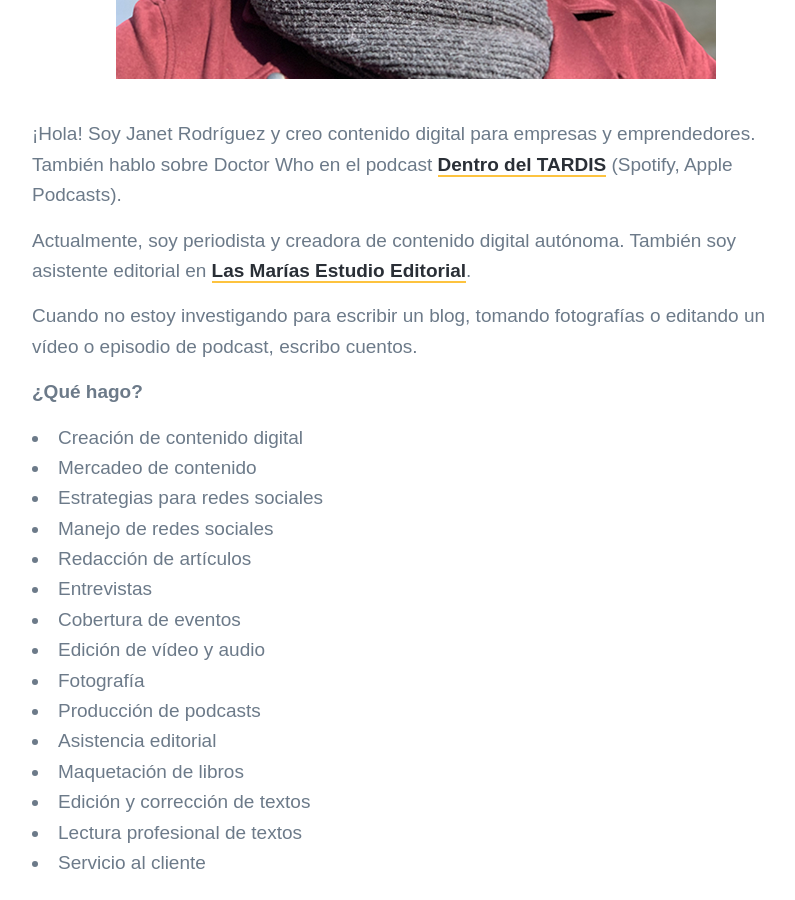
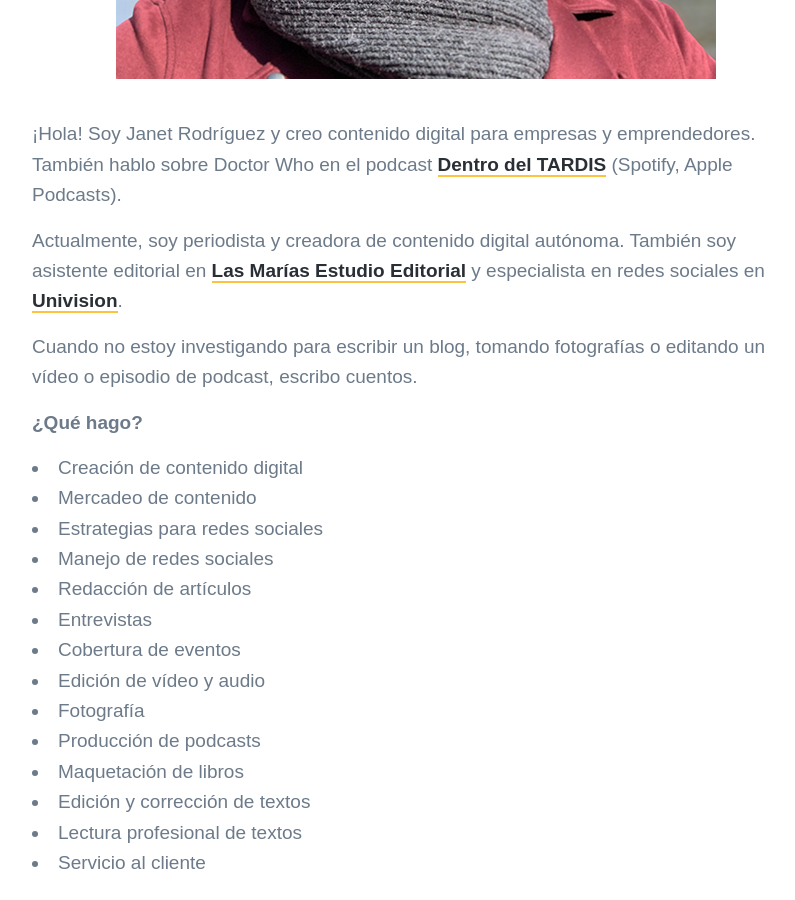
Before and after one commit to rgjanet/rgjanet.github.io, a Jekyll site: the page built from _pages/acerca.md, in a window 1280 px wide and 900 px high, scrolled down 831 px. Shown: the whole window, without its empty margins (224-1019 px from the left). Built offline with Jekyll 4.4.1, drawn with Linux system fonts in a browser that asks for light colours; nearby versions of some CDN libraries; some web fonts are replaced.

Commit message:
Update acerca.md

```diff
--- a/_pages/acerca.md
+++ b/_pages/acerca.md
@@ -9,7 +9,7 @@ featured_image: /images/Proyectos/videos-rgjanet.png
 
 ¡Hola! Soy Janet Rodríguez y creo contenido digital para empresas y emprendedores. También hablo sobre Doctor Who en el podcast [Dentro del TARDIS](http://www.anchor.com/dentrodeltardis) (Spotify, Apple Podcasts).
 
-Actualmente, soy periodista y creadora de contenido digital autónoma. También soy asistente editorial en [Las Marías Estudio Editorial](http://www.lasmariaseditorial.com).
+Actualmente, soy periodista y creadora de contenido digital autónoma. También soy asistente editorial en [Las Marías Estudio Editorial](http://www.lasmariaseditorial.com) y especialista en redes sociales en [Univision](http://www.univision.com).
 
 Cuando no estoy investigando para escribir un blog, tomando fotografías o editando un vídeo o episodio de podcast, escribo cuentos.
 
@@ -25,7 +25,6 @@ Cuando no estoy investigando para escribir un blog, tomando fotografías o edita
 * Edición de vídeo y audio
 * Fotografía
 * Producción de podcasts
-* Asistencia editorial
 * Maquetación de libros
 * Edición y corrección de textos
 * Lectura profesional de textos
```
